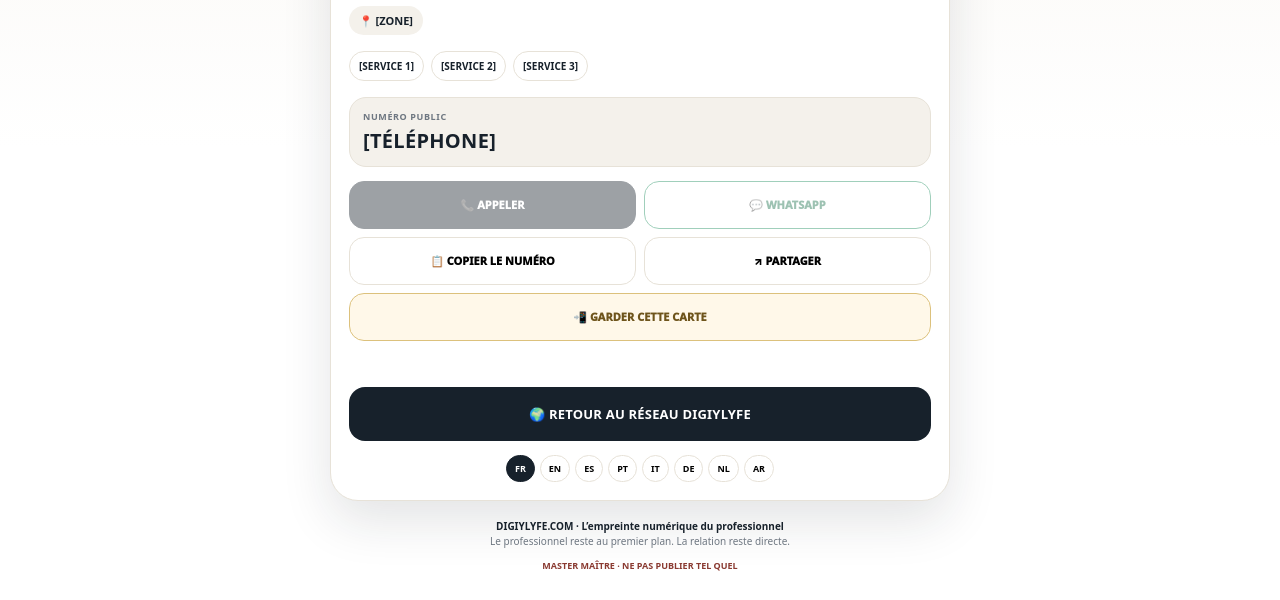
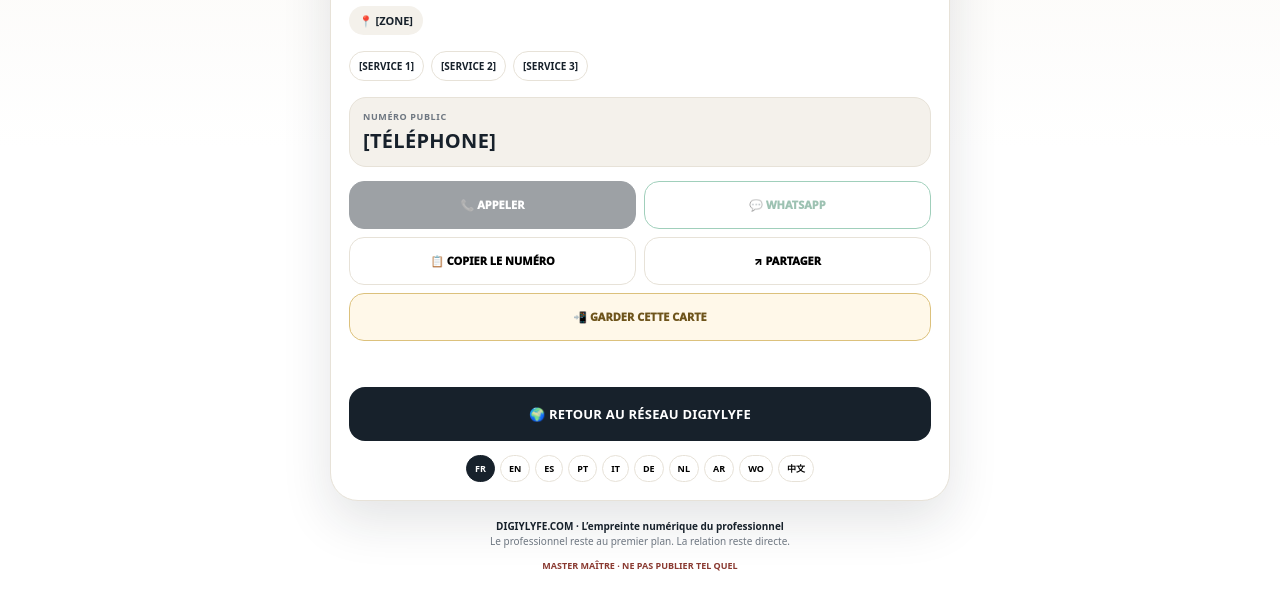
Before and after one commit to BEAUVILLE/digiy-master-modeles, a plain HTML site: page MASTER-CARTE-ADHERENT-V1/index.html in a window 1280 px wide. Shown: the part 476-1076 px from the top of the page. Drawn offline with Linux system fonts and the light colour scheme.

Commit message:
feat(carte): add actual Wolof and Mandarin dictionary to universal DIGIY member card

```diff
--- a/MASTER-CARTE-ADHERENT-V1/index.html
+++ b/MASTER-CARTE-ADHERENT-V1/index.html
@@ -98,6 +98,8 @@ const CFG={
   accent:"#17212b"
 };
 const I18N={
+wo:{"networkReturn":"🌍 DELLU CI DIGIYLYFE","member":"BOKK CI DIGIYLYFE","direct":"JOKKOO CI SA BOPP","phone":"NIMERO BU ÑÉPP MËN A WOOW","call":"📞 WOO","wa":"💬 WHATSAPP","copy":"📋 KOPIYE NIMERO BI","share":"↗ SÉDDOO","keep":"📲 DËNKAL CARTE BII","qrTitle":"QR · CARTE DIGIYLYFE","qrText":"Scanne ngir ubbi carte bii. QR bi du soppeeku su fiche bi yokkutee.","owner":"Pro bi mooy yor liggéey bi. Jokkoo bi ci sa bopp la.","copied":"Nimero bi kopiye na.","shared":"Lien bi mën nga ko séddoo.","linkCopied":"Lien carte bi kopiye na.","ios":"Ci iPhone/iPad : bësal Partager ci Safari, ba noppi Ajouter à l’écran d’accueil.","installUnavailable":"Sa navigateur amul installation bu jub. Mën nga denc lien bi walla yokk ko ci écran d’accueil."},
+zh:{"networkReturn":"🌍 返回 DIGIYLYFE 网络","member":"DIGIYLYFE 入驻专业人士","direct":"直接联系","phone":"公开电话号码","call":"📞 致电","wa":"💬 WHATSAPP","copy":"📋 复制号码","share":"↗ 分享","keep":"📲 保存此名片","qrTitle":"二维码 · DIGIYLYFE 电子名片","qrText":"扫码打开同一张名片。资料升级后，二维码保持不变。","owner":"专业人士自行管理业务，客户关系始终是直接的。","copied":"电话号码已复制。","shared":"链接已可分享。","linkCopied":"名片链接已复制。","ios":"在 iPhone/iPad 上：打开 Safari 的分享菜单，然后选择添加到主屏幕。","installUnavailable":"浏览器不支持直接安装。可保存链接，或从浏览器菜单添加到主屏幕。"},
 fr:{networkReturn:"🌍 RETOUR AU RÉSEAU DIGIYLYFE",member:"ADHÉRENT DIGIYLYFE",direct:"CONTACT DIRECT",phone:"NUMÉRO PUBLIC",call:"📞 APPELER",wa:"💬 WHATSAPP",copy:"📋 COPIER LE NUMÉRO",share:"↗ PARTAGER",keep:"📲 GARDER CETTE CARTE",qrTitle:"QR · CARTE DIGIYLYFE",qrText:"Scannez pour ouvrir cette même carte. Le QR reste le même lorsque la présence s’enrichit.",owner:"Le professionnel reste au premier plan. La relation reste directe.",copied:"Numéro copié.",shared:"Lien prêt à être partagé.",linkCopied:"Lien de la carte copié.",ios:"Sur iPhone/iPad : touchez Partager dans Safari, puis Ajouter à l’écran d’accueil.",installUnavailable:"Votre navigateur ne propose pas l’installation directe. Vous pouvez garder le lien ou l’ajouter à l’écran d’accueil depuis le menu du navigateur."},
 en:{networkReturn:"🌍 BACK TO DIGIYLYFE NETWORK",member:"DIGIYLYFE MEMBER",direct:"DIRECT CONTACT",phone:"PUBLIC NUMBER",call:"📞 CALL",wa:"💬 WHATSAPP",copy:"📋 COPY NUMBER",share:"↗ SHARE",keep:"📲 KEEP THIS CARD",qrTitle:"QR · DIGIYLYFE CARD",qrText:"Scan to open this same card. The QR stays unchanged when the presence grows.",owner:"The professional stays in front. The relationship stays direct.",copied:"Number copied.",shared:"Link ready to share.",linkCopied:"Card link copied.",ios:"On iPhone/iPad: tap Share in Safari, then Add to Home Screen.",installUnavailable:"Your browser does not offer direct installation. Keep the link or add it to your home screen from the browser menu."},
 es:{networkReturn:"🌍 VOLVER A LA RED DIGIYLYFE",member:"MIEMBRO DIGIYLYFE",direct:"CONTACTO DIRECTO",phone:"NÚMERO PÚBLICO",call:"📞 LLAMAR",wa:"💬 WHATSAPP",copy:"📋 COPIAR NÚMERO",share:"↗ COMPARTIR",keep:"📲 GUARDAR ESTA TARJETA",qrTitle:"QR · TARJETA DIGIYLYFE",qrText:"Escanea para abrir esta misma tarjeta. El QR no cambia cuando la presencia crece.",owner:"El profesional permanece en primer plano. La relación sigue siendo directa.",copied:"Número copiado.",shared:"Enlace listo para compartir.",linkCopied:"Enlace de la tarjeta copiado.",ios:"En iPhone/iPad: toca Compartir en Safari y luego Añadir a pantalla de inicio.",installUnavailable:"Tu navegador no ofrece instalación directa. Guarda el enlace o añádelo a la pantalla de inicio desde el menú."},
@@ -107,7 +109,7 @@ de:{networkReturn:"🌍 ZURÜCK ZUM DIGIYLYFE-NETZWERK",member:"DIGIYLYFE MITGLI
 nl:{networkReturn:"🌍 TERUG NAAR HET DIGIYLYFE-NETWERK",member:"DIGIYLYFE LID",direct:"DIRECT CONTACT",phone:"OPENBAAR NUMMER",call:"📞 BELLEN",wa:"💬 WHATSAPP",copy:"📋 NUMMER KOPIËREN",share:"↗ DELEN",keep:"📲 DEZE KAART BEWAREN",qrTitle:"QR · DIGIYLYFE KAART",qrText:"Scan om dezelfde kaart te openen. De QR blijft hetzelfde wanneer de aanwezigheid groeit.",owner:"De professional blijft centraal. De relatie blijft direct.",copied:"Nummer gekopieerd.",shared:"Link klaar om te delen.",linkCopied:"Kaartlink gekopieerd.",ios:"Op iPhone/iPad: tik in Safari op Delen en daarna op Zet op beginscherm.",installUnavailable:"Uw browser biedt geen directe installatie. Bewaar de link of voeg hem via het browsermenu toe aan het beginscherm."},
 ar:{networkReturn:"🌍 العودة إلى شبكة DIGIYLYFE",member:"عضو DIGIYLYFE",direct:"تواصل مباشر",phone:"الرقم العام",call:"📞 اتصال",wa:"💬 واتساب",copy:"📋 نسخ الرقم",share:"↗ مشاركة",keep:"📲 الاحتفاظ بهذه البطاقة",qrTitle:"QR · بطاقة DIGIYLYFE",qrText:"امسح لفتح البطاقة نفسها. يبقى رمز QR ثابتًا عندما يتطور الحضور.",owner:"يبقى المهني في الواجهة وتبقى العلاقة مباشرة.",copied:"تم نسخ الرقم.",shared:"الرابط جاهز للمشاركة.",linkCopied:"تم نسخ رابط البطاقة.",ios:"على iPhone/iPad: اضغط مشاركة في Safari ثم إضافة إلى الشاشة الرئيسية.",installUnavailable:"لا يوفر متصفحك تثبيتًا مباشرًا. احتفظ بالرابط أو أضفه إلى الشاشة الرئيسية من قائمة المتصفح."}
 };
-const order=["fr","en","es","pt","it","de","nl","ar"];
+const order=["fr","en","es","pt","it","de","nl","ar","wo","zh"];
 let lang=I18N[CFG.sourceLanguage]?CFG.sourceLanguage:"fr";
 let deferredPrompt=null;
 const $=id=>document.getElementById(id);
@@ -118,8 +120,8 @@ function t(k){return I18N[lang]?.[k]||I18N.fr[k]||k}
 function setStatus(msg){$("status").textContent=msg||"";if(msg)setTimeout(()=>{if($("status").textContent===msg)$("status").textContent=""},2600)}
 function fallbackCopy(text){const ta=document.createElement("textarea");ta.value=text;ta.setAttribute("readonly","");ta.style.position="fixed";ta.style.opacity="0";document.body.appendChild(ta);ta.select();document.execCommand("copy");ta.remove()}
 async function copyText(text){try{if(navigator.clipboard&&window.isSecureContext)await navigator.clipboard.writeText(text);else fallbackCopy(text);return true}catch(_){try{fallbackCopy(text);return true}catch(__){return false}}}
-function renderLangs(){const box=$("langs");box.innerHTML="";order.forEach(code=>{const b=document.createElement("button");b.type="button";b.textContent=code.toUpperCase();b.classList.toggle("active",code===lang);b.onclick=()=>setLang(code);box.appendChild(b)})}
-function setLang(code){lang=I18N[code]?code:"fr";document.documentElement.lang=lang;document.documentElement.dir=lang==="ar"?"rtl":"ltr";document.querySelectorAll("[data-i18n]").forEach(el=>el.textContent=t(el.dataset.i18n));renderLangs()}
+function renderLangs(){const box=$("langs");box.innerHTML="";order.forEach(code=>{const b=document.createElement("button");b.type="button";b.textContent=code==="zh"?"中文":code.toUpperCase();b.classList.toggle("active",code===lang);b.onclick=()=>setLang(code);box.appendChild(b)})}
+function setLang(code){lang=I18N[code]?code:"fr";document.documentElement.lang=lang==="zh"?"zh-CN":lang;document.documentElement.dir=lang==="ar"?"rtl":"ltr";document.querySelectorAll("[data-i18n]").forEach(el=>el.textContent=t(el.dataset.i18n));renderLangs()}
 function bindData(){document.documentElement.style.setProperty("--accent",CFG.accent||"#17212b");$("professionalName").textContent=CFG.professionalName;$("activity").textContent=CFG.activity;$("coverActivity").textContent=CFG.activity;$("zone").textContent="📍 "+CFG.zone;$("phoneDisplay").textContent=CFG.phoneDisplay;$("services").innerHTML=(CFG.services||[]).filter(Boolean).slice(0,4).map(x=>`<span class="service"></span>`).join("");[...$("services").children].forEach((el,i)=>el.textContent=CFG.services[i]);if(CFG.image){const img=new Image();img.alt=CFG.professionalName;img.src=CFG.image;$("cover").prepend(img);$("coverPlaceholder").style.display="none";$("cover").classList.add("has-image");$("cover").tabIndex=0;$("cover").setAttribute("role","button");$("cover").setAttribute("aria-label","Agrandir la photo professionnelle");$("cover").addEventListener("click",()=>openPhoto());$("cover").addEventListener("keydown",e=>{if(e.key==="Enter"||e.key===" "){e.preventDefault();openPhoto()}})}
 const phone=digits(CFG.phoneE164||CFG.phoneDisplay);$("callBtn").href=phone?"tel:"+phone:"#";$("callBtn").classList.toggle("disabled",!phone);const wa=onlyDigits(CFG.whatsappE164);$("waBtn").href=wa?`https://wa.me/${wa}?text=${encodeURIComponent(CFG.whatsappMessage||"")}`:"#";$("waBtn").classList.toggle("disabled",!wa);const link=canonical();$("canonicalLink").href=link;
 }
```
